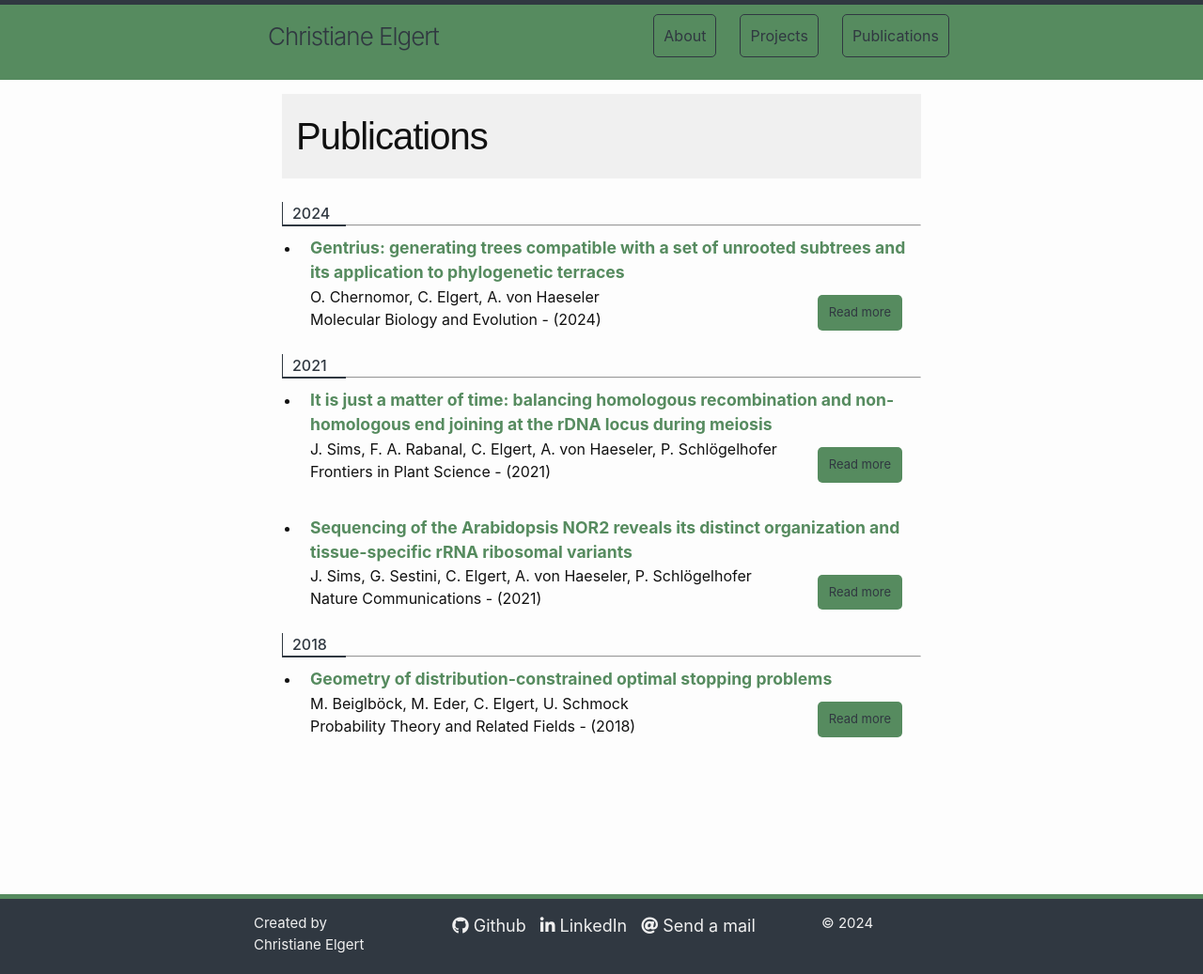
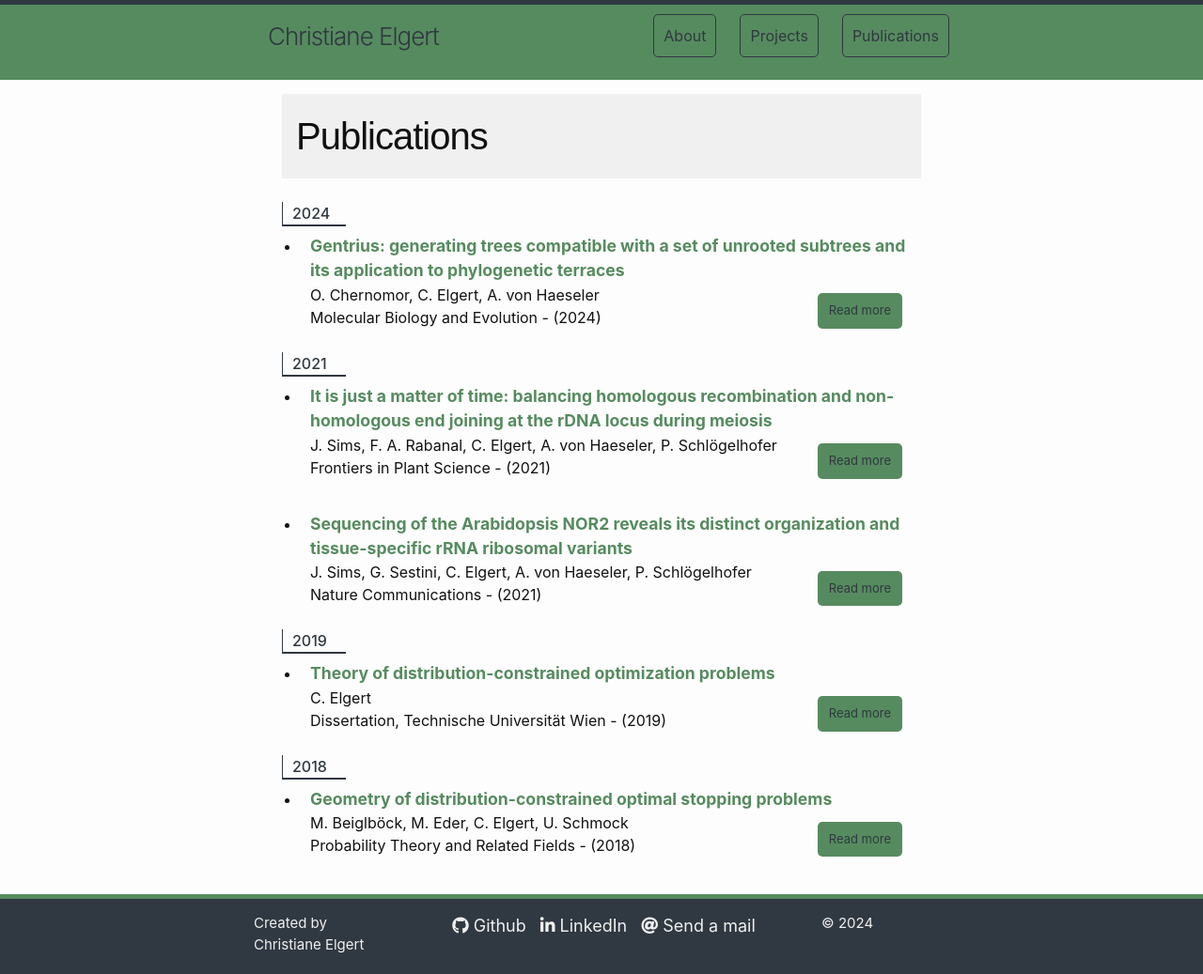
Before and after one commit to Elli-ellgard/Elli-ellgard.github.io, a Jekyll site: the page built from publications/index.html, in a window 1280 px wide and 1037 px high. Shown: the whole window at 94% size. Built offline with Jekyll 4.4.1, drawn with Linux system fonts in a browser that asks for light colours; nearby versions of some CDN libraries.

Commit message:
add thesis, remove hr

```diff
--- a/_data/publications.yml
+++ b/_data/publications.yml
@@ -32,6 +32,13 @@
   publisher: "Nature Publishing Group UK London"
   link: "https://doi.org/10.1038/s41467-020-20728-6"
 
+####### 2019 #####
+- title: "Theory of distribution-constrained optimization problems"
+  authors: "C. Elgert"
+  journal: "Dissertation, Technische Universität Wien"
+  year: 2019
+  publisher: "reposiTUm"
+  link: "https://doi.org/10.34726/hss.2019.62421"
 
 
 ####### 2018 #######
--- a/publications/index.html
+++ b/publications/index.html
@@ -13,7 +13,6 @@ title: Publications
             {% endif %}
             {% assign this_year = pub.year %}
             <h4 class="section-header">{{pub.year}}</h4>
-            <hr>
         {% endif %}
 
         <ul style="margin-left: 20px;">
```
